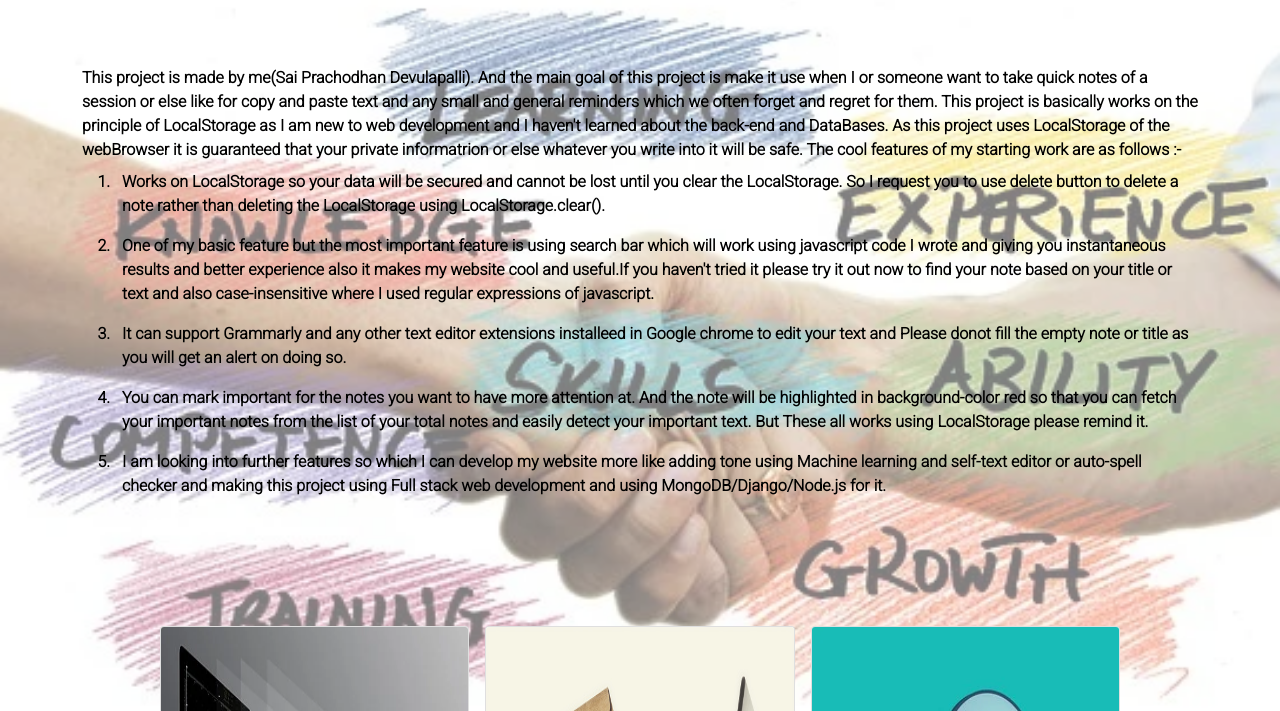
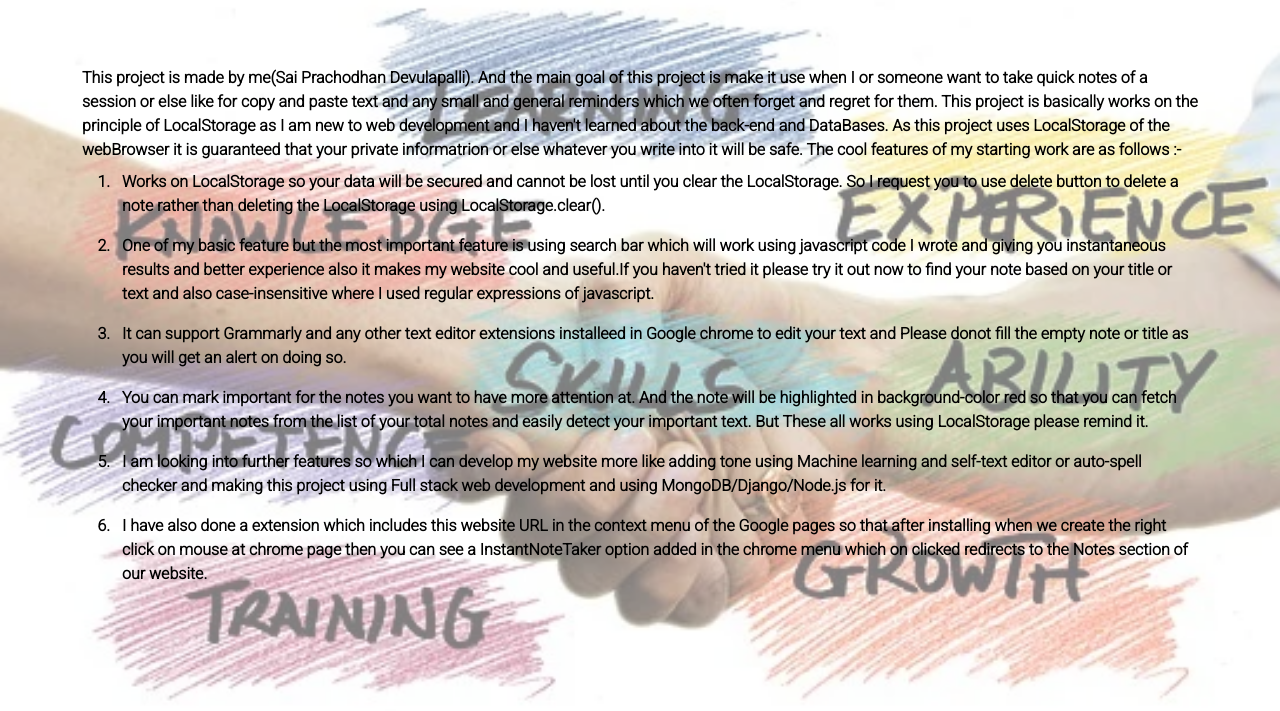
Before and after one commit to devulapallisai/InstantNoteTaker, a browser extension: page about.html in a window 1280 px wide. Shown: the part 80-791 px from the top of the page. Drawn offline with nearby package versions, Linux system fonts and the light colour scheme.

Commit message:
Added new and necessary changes

```diff
--- a/about.html
+++ b/about.html
@@ -84,6 +84,8 @@
                     adding tone using Machine learning and self-text editor or auto-spell checker and making this
                     project using Full stack web development and using MongoDB/Django/Node.js for it.</li>
                 </ul>
+                <li style="padding: 1vh;">I have also done a extension which includes this website URL in the context menu of the Google pages so that after installing when we create the right click on mouse at chrome page then you can see a InstantNoteTaker option added in the chrome menu which on clicked redirects to the Notes section of our website.</li>
+                </ul>
         </section>
     </div>
     <div class="container Info my-4">
--- a/css/style.css
+++ b/css/style.css
@@ -2,6 +2,7 @@
 body
 {
     font-family: 'Baloo Bhai 2', cursive;
+    overflow-x:hidden;
 }
 /* Setting color of Navbar text white and making it transition from white to red using hover property  */
 .H{
```
